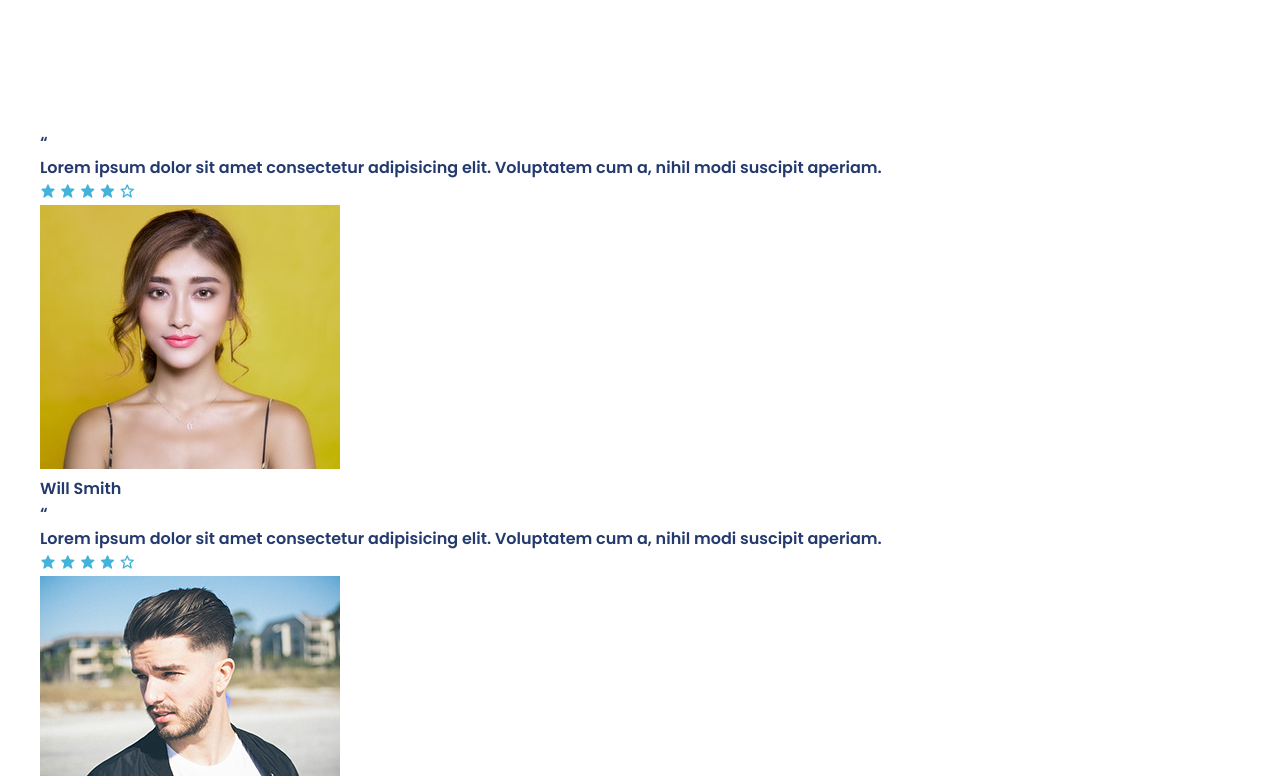
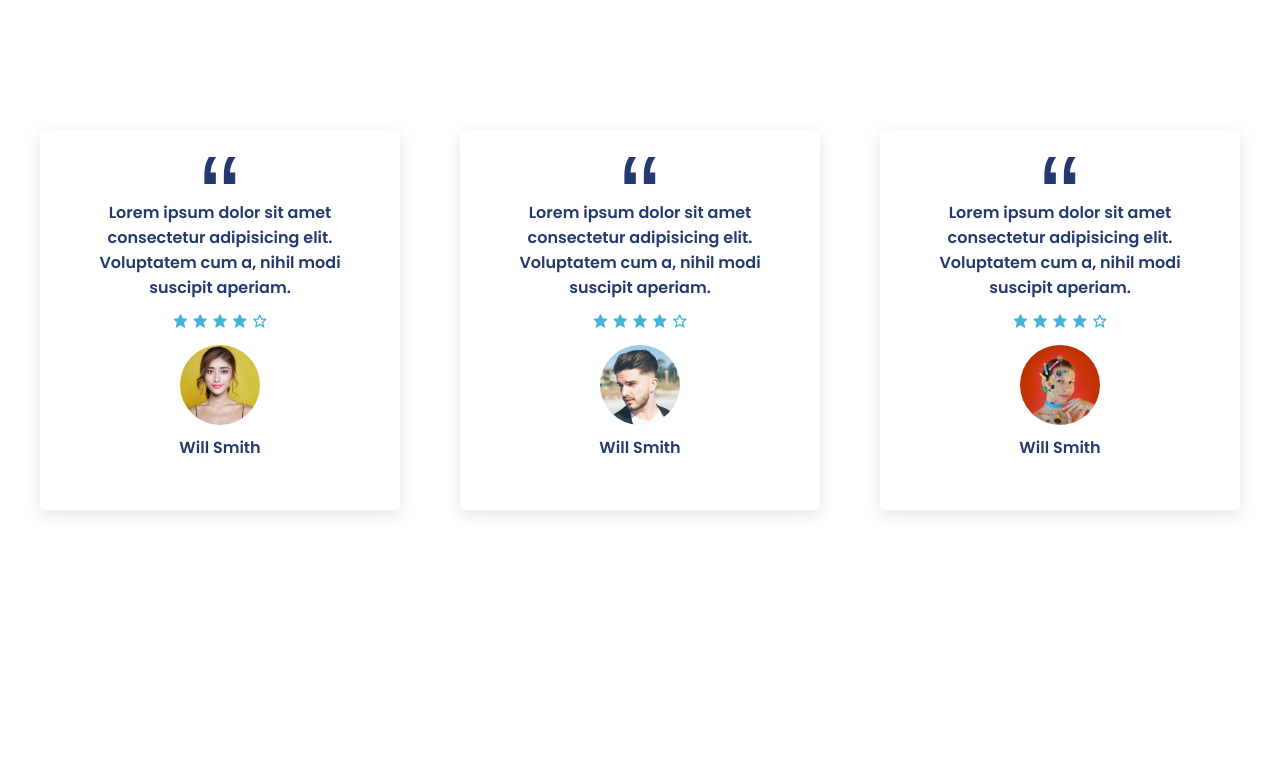
Before and after one commit to mohamedkhaledhafez/e-commerce-shop, a plain HTML site: page index.html in a window 1280 px wide. Shown: the part 3960-4740 px from the top of the page. After the commit the page ends 4520 px from the top, so only its background shows below. Drawn offline with nearby package versions, Linux system fonts and the light colour scheme.

Commit message:
add the style of testimonials section

```diff
--- a/css/style.css
+++ b/css/style.css
@@ -662,3 +662,82 @@ li {
     font-size: 4rem;
   }
 }
+
+/*================== TESTIMONIALS ==================*/
+.testimonial-center {
+  display: grid;
+  grid-template-columns: repeat(auto-fit, minmax(25rem, 1fr));
+  gap: 6rem;
+}
+
+.testimonial {
+  position: relative;
+  padding: 5rem;
+  background-color: #fff;
+  box-shadow: 0 0.5rem 1.5rem rgba(0, 0, 0, 0.1);
+  text-align: center;
+  transition: all 300ms ease-in-out;
+  -webkit-transition: all 300ms ease-in-out;
+  -moz-transition: all 300ms ease-in-out;
+  -ms-transition: all 300ms ease-in-out;
+  -o-transition: all 300ms ease-in-out;
+  border-radius: 0.5rem;
+  -webkit-border-radius: 0.5rem;
+  -moz-border-radius: 0.5rem;
+  -ms-border-radius: 0.5rem;
+  -o-border-radius: 0.5rem;
+}
+
+.testimonial:hover {
+  box-shadow: 0 0.5rem 1.5rem rgba(0, 0, 0, 0.4);
+  transform: translateY(-1rem);
+  -webkit-transform: translateY(-1rem);
+  -moz-transform: translateY(-1rem);
+  -ms-transform: translateY(-1rem);
+  -o-transform: translateY(-1rem);
+}
+
+.testimonial span {
+  position: absolute;
+  top: 2%;
+  left: 50%;
+  font-size: 12rem;
+  line-height: 1;
+  font-family: sans-serif;
+  transform: translate(-50%, 0);
+  -webkit-transform: translate(-50%, 0);
+  -moz-transform: translate(-50%, 0);
+  -ms-transform: translate(-50%, 0);
+  -o-transform: translate(-50%, 0);
+}
+
+.testimonial p {
+  margin: 2rem 0 1rem 0;
+}
+
+.testimonial .rating {
+  margin-bottom: 1rem;
+}
+
+.testimonial .img-cover {
+  width: 8rem;
+  height: 8rem;
+  overflow: hidden;
+  margin: 0 auto;
+  border-radius: 50%;
+  -webkit-border-radius: 50%;
+  -moz-border-radius: 50%;
+  -ms-border-radius: 50%;
+  -o-border-radius: 50%;
+}
+
+.testimonial .img-cover img {
+  height: 100%;
+  object-fit: cover;
+}
+
+.testimonial h4 {
+  margin-top: 1rem;
+}
+
+/*================== BRANDS ==================*/
```
